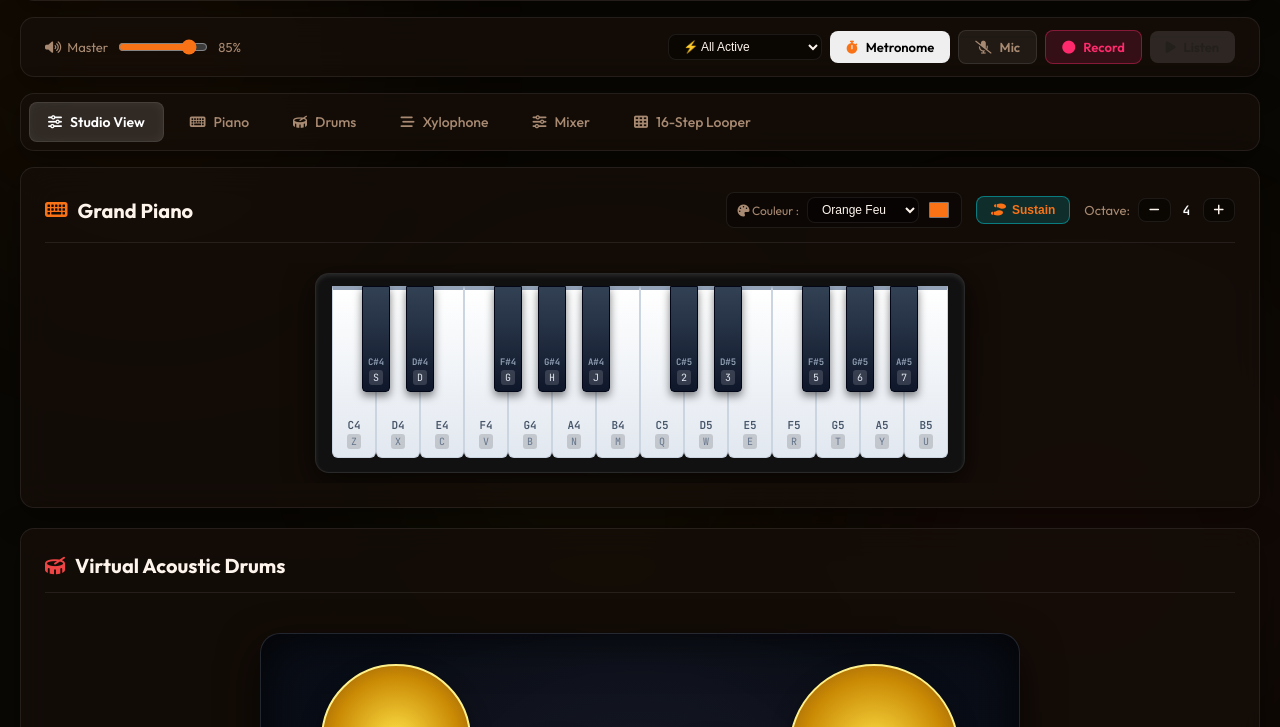
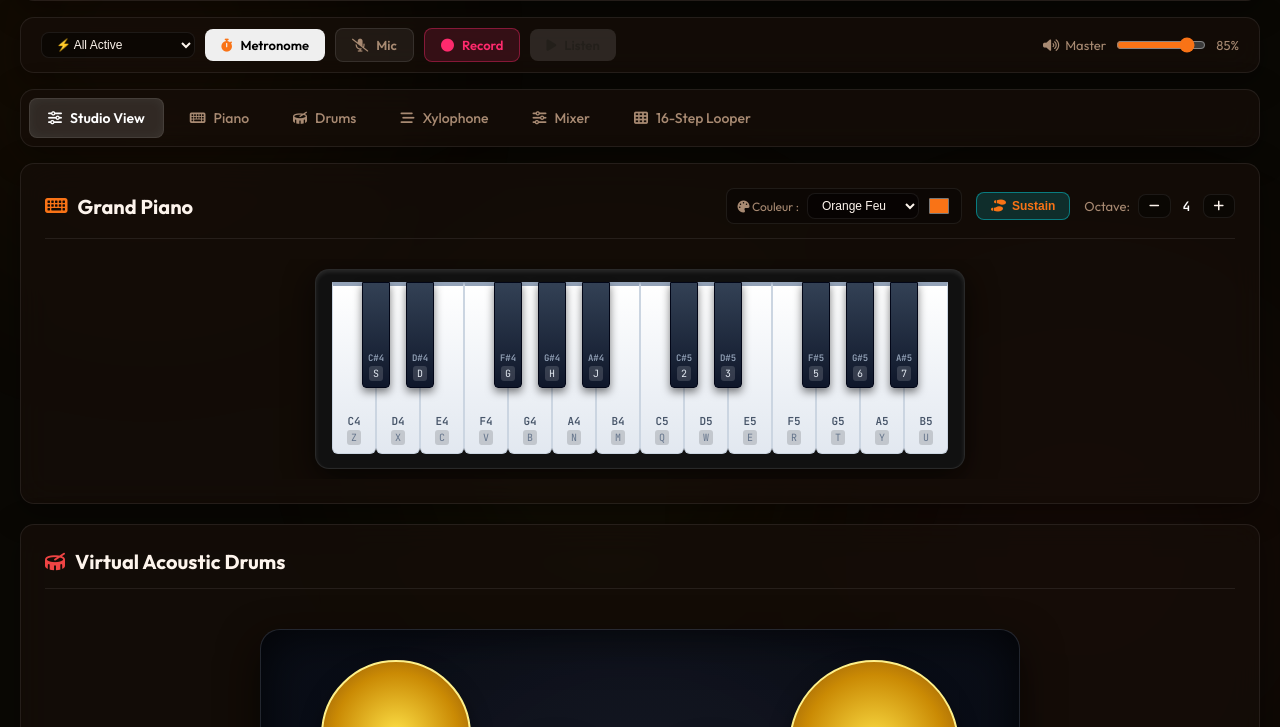
Before and after one commit to geekinc-xyz/cloudbeats-studio, a website: page index.html in a window 1280 px wide. Shown: the part 101-828 px from the top of the page. Drawn offline with Linux system fonts and the light colour scheme; no server answers.

Commit message:
fix header (2)

```diff
--- a/index.html
+++ b/index.html
@@ -92,20 +92,14 @@
         <button id="langToggleBtn" class="btn btn-secondary btn-lang" title="Switch language / Changer la langue">
           <i class="fa-solid fa-globe"></i> <span id="currentLangText">EN</span>
         </button>
-        <a href="https://buymeacoffee.com/emileg" target="_blank" rel="noopener noreferrer" class="btn btn-bmc-header" title="Buy Émile a Coffee / Offrir un café à Émile">
-          <i class="fa-solid fa-mug-hot"></i> <span data-i18n="btnBmcHeader">Buy Me a Coffee</span>
+        <a href="https://buymeacoffee.com/emileg" target="_blank" rel="noopener" class="btn-bmc-badge" title="Buy Émile a Coffee">
+          <i class="fa-solid fa-mug-hot"></i> <span data-i18n="btnBmcFooter">Buy Émile a Coffee</span>
         </a>
       </div>
     </header>
 
     <!-- HEADER 2: STUDIO TOOLS & CONTROL BAR -->
     <div class="studio-tools-bar glass-card">
-      <div class="control-group">
-        <label for="masterVolume"><i class="fa-solid fa-volume-high"></i> Master</label>
-        <input type="range" id="masterVolume" min="0" max="1" step="0.01" value="0.85">
-        <span id="volumeValue">85%</span>
-      </div>
-
       <div class="action-buttons">
         <select id="keyboardFocusSelect" class="btn-sm select-sm" title="Keyboard Focus Mode / Mode Focus Clavier">
           <option value="all" data-i18n="focusAll">⚡ All Active</option>
@@ -127,6 +121,12 @@
         <a id="downloadRecordBtn" class="btn btn-download hidden" download="cloudbeats-session.mp3">
           <i class="fa-solid fa-download"></i> <span data-i18n="btnExport">Export MP3</span>
         </a>
+      </div>
+
+      <div class="control-group master-group-right">
+        <label for="masterVolume"><i class="fa-solid fa-volume-high"></i> Master</label>
+        <input type="range" id="masterVolume" min="0" max="1" step="0.01" value="0.85">
+        <span id="volumeValue">85%</span>
       </div>
     </div>
 
--- a/style.css
+++ b/style.css
@@ -221,12 +221,29 @@ body {
 }
 
 .studio-tools-bar {
-  padding: 12px 24px;
+  padding: 10px 20px;
   display: flex;
   align-items: center;
   justify-content: space-between;
-  gap: 20px;
-  flex-wrap: wrap;
+  gap: 16px;
+  flex-wrap: nowrap;
+}
+
+.studio-tools-bar .action-buttons {
+  display: flex;
+  align-items: center;
+  gap: 10px;
+  flex-wrap: nowrap;
+}
+
+.master-group-right {
+  display: flex;
+  align-items: center;
+  gap: 10px;
+  font-size: 13px;
+  color: var(--text-muted);
+  white-space: nowrap;
+  margin-left: auto;
 }
 
 .master-controls {
```
